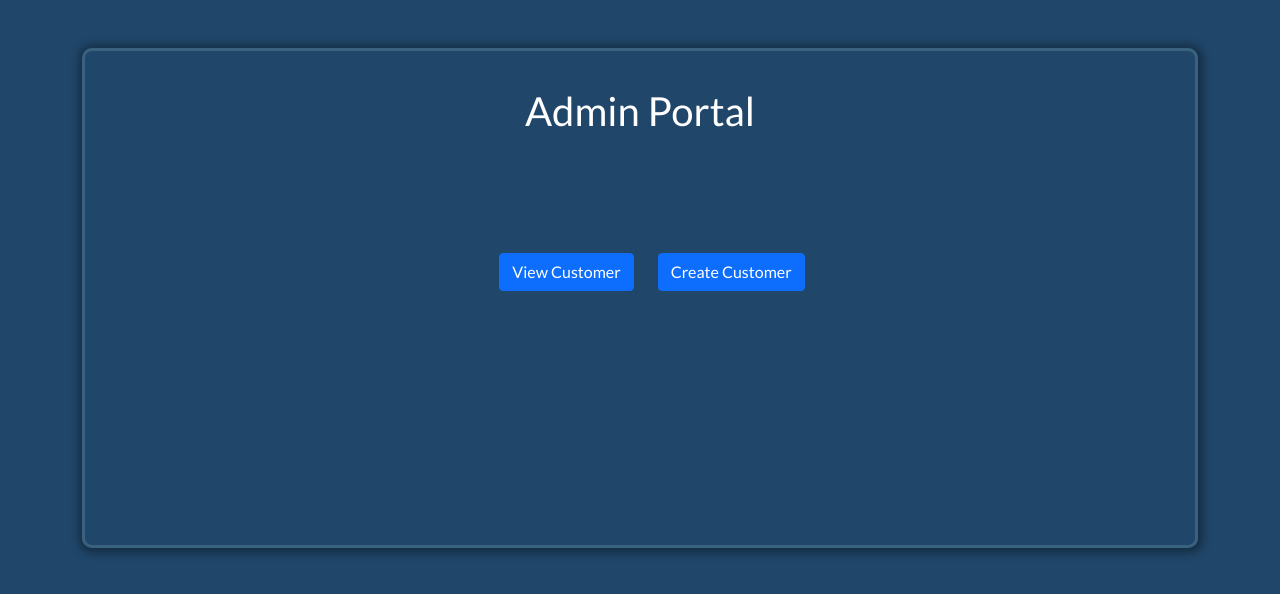
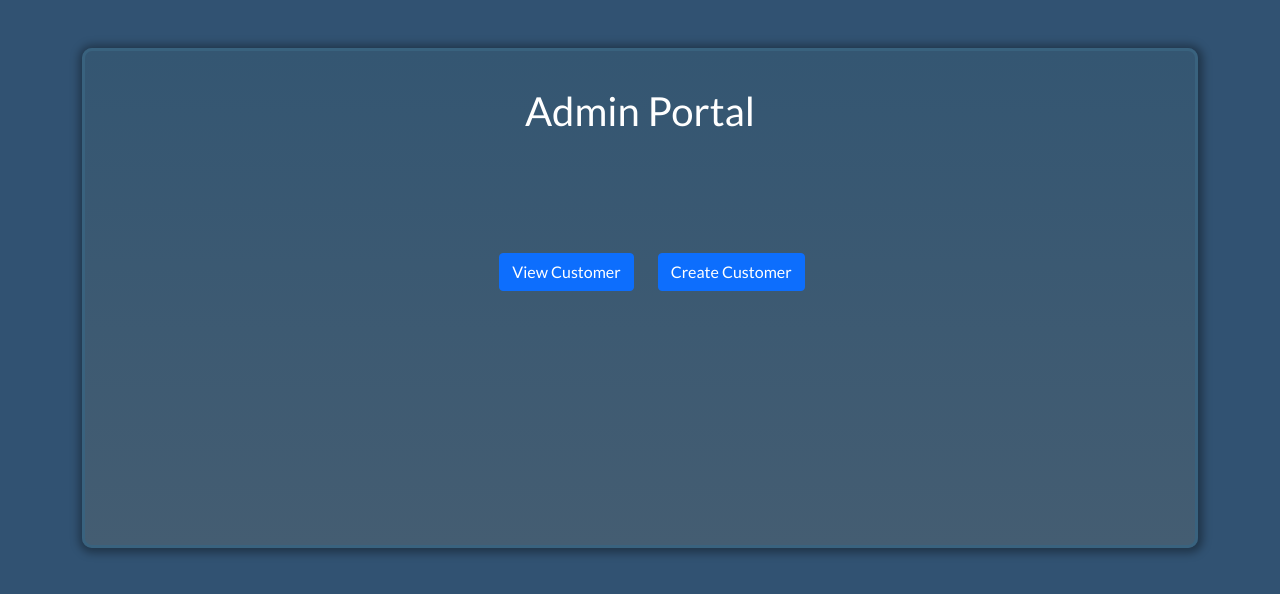
Before and after one commit to sennerstampontus/Reactform, a React (Create React App) app: page / in a window 1280 px wide. Shown: the top 594 px of the page. Built offline with nearby package versions, Linux system fonts and the light colour scheme.

Commit message:
Details Refine

```diff
--- a/src/App.css
+++ b/src/App.css
@@ -9,10 +9,11 @@
 
 html, body{
   font-size: 16px;
-  background-color: rgb(32, 70, 105);
+  background-color: rgb(49, 82, 114);
 }
 
 .box{
+  background: linear-gradient(to top, #445d72, #345672 100%, #4c6981 0%);;
   max-width: 1200px;
   min-height: 500px;
   overflow: auto;
```
